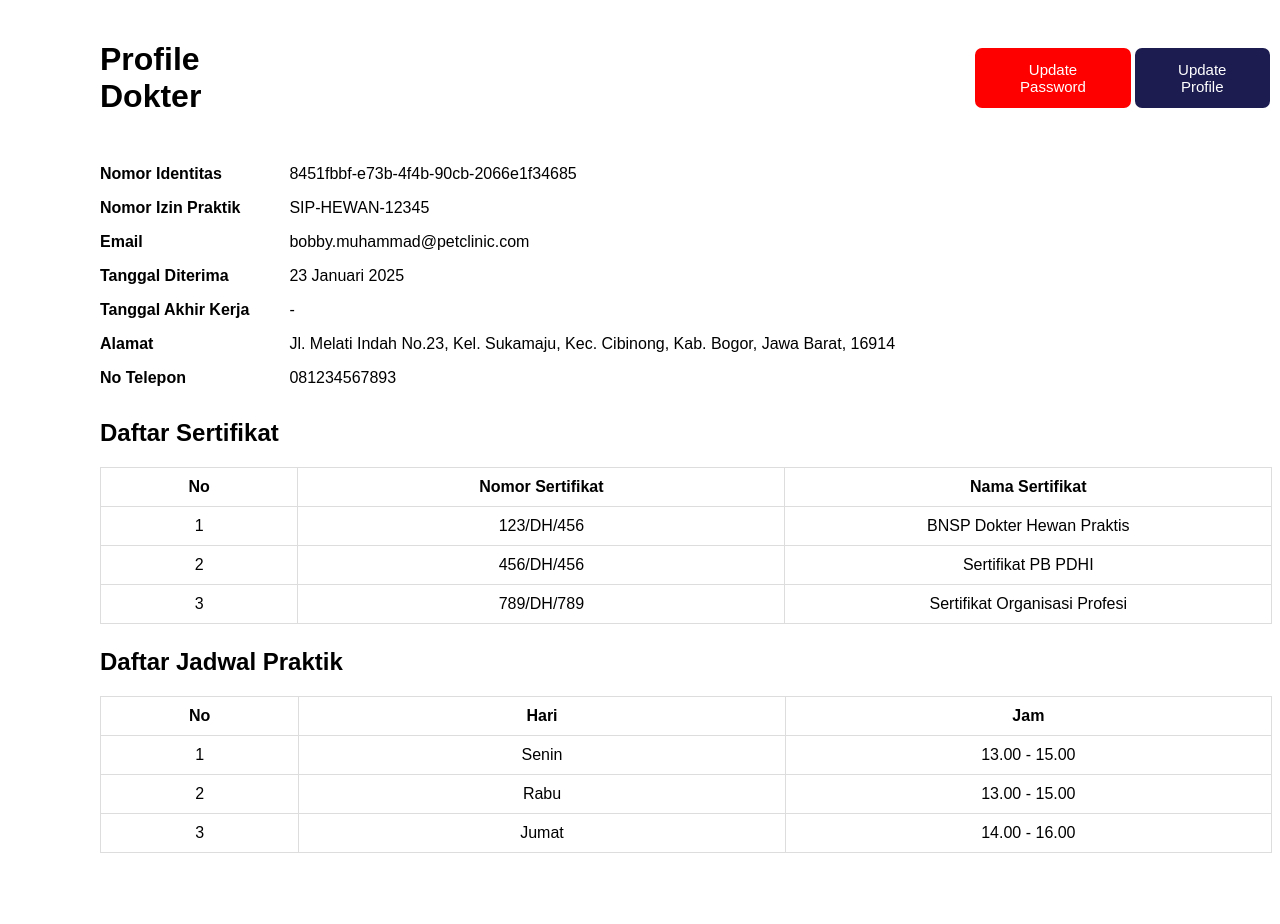
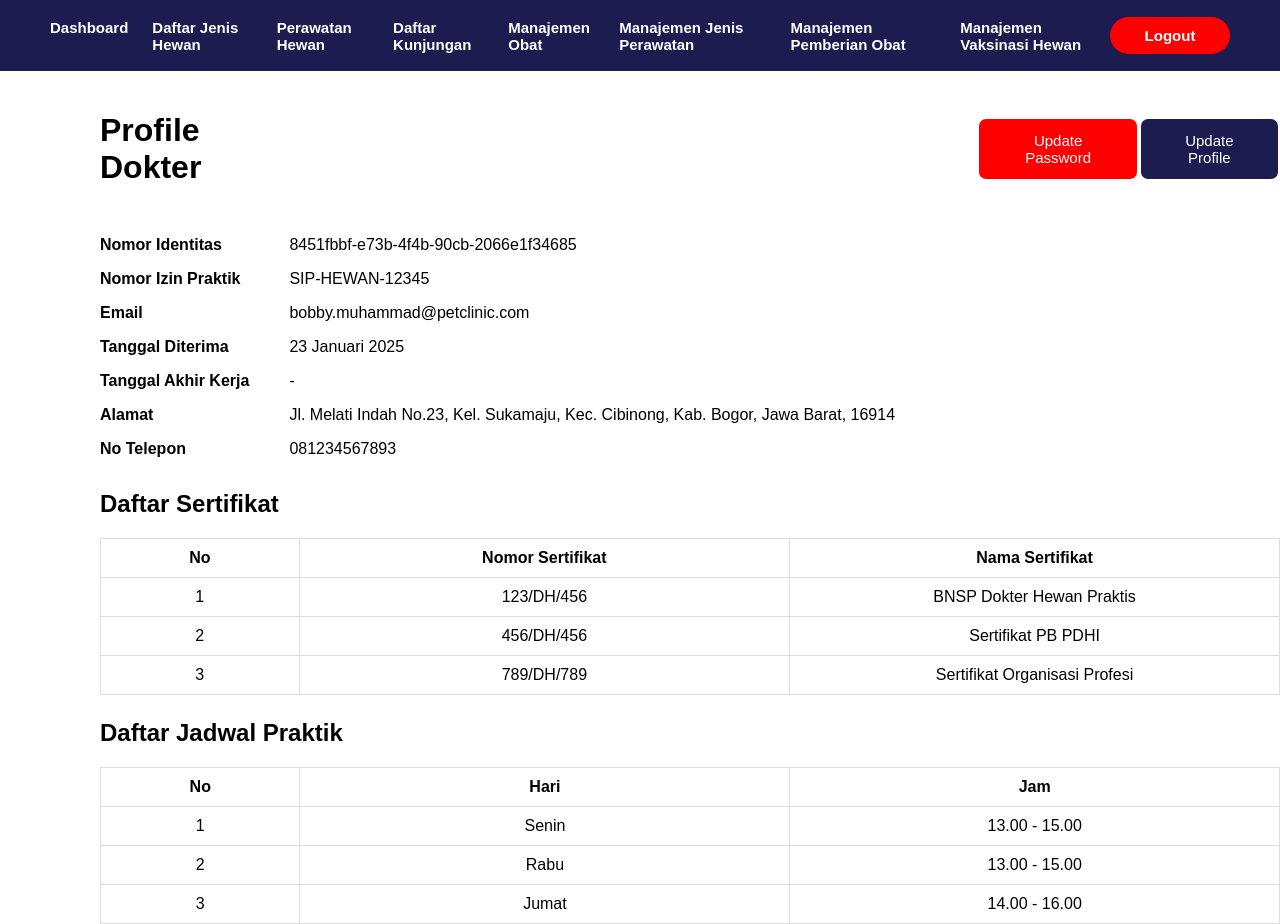
Before and after one commit to TK-Basdat-11/PetClinic_TK, a Django app: page /dashboard/dokter/ in a window 1280 px wide. Before the commit the page ends 853 px from the top, so only its background shows below. Run offline with Django 5.2, Linux system fonts and the light colour scheme.

Commit message:
Add navbar for dokter

```diff
--- a/dashboard/templates/dashboard/dashboard_dokter.html
+++ b/dashboard/templates/dashboard/dashboard_dokter.html
@@ -1,4 +1,5 @@
 <!DOCTYPE html>
+{% include 'components/navbar_dokter.html' %}
 <html lang="id">
 <head>
   <meta charset="UTF-8" />
@@ -6,12 +7,12 @@
   <style>
     body {
       font-family: Arial, sans-serif;
-      margin-left: 100px;
     }
     .profile-fdo table {
       border-collapse: separate;
       border-spacing: 0 8px;
       margin-top: 16px;
+      margin-left: 100px;
     }
     .profile-fdo th,
     .profile-fdo td {
@@ -52,6 +53,7 @@
     .table table {
       border-collapse: collapse;
       background-color: lightgray;
+      margin-left: 100px;
     }
     .table th,
     .table td {
@@ -68,7 +70,7 @@
 </head>
 <body>
   <div class="header">
-    <h1>Profile Dokter</h1>
+    <h1 style="margin-left: 100px;">Profile Dokter</h1>
     <a href="{% url 'dashboard:update_password' %}" class="button updatepassword">Update Password</a>
     <a class="button">Update Profile</a>
   </div>
@@ -107,7 +109,7 @@
   </div>
 
   <div class="table">
-    <h2>Daftar Sertifikat</h2>
+    <h2 style="margin-left: 100px;">Daftar Sertifikat</h2>
     <table>
         <tr>
             <th width="190">No</th>
@@ -133,7 +135,7 @@
   </div>
 
   <div class="table">
-    <h2>Daftar Jadwal Praktik</h2>
+    <h2 style="margin-left: 100px;">Daftar Jadwal Praktik</h2>
     <table>
         <tr>
             <th width="190">No</th>
--- a/manajemen_vaksin/templates/dokter/vaksin_dokter.html
+++ b/manajemen_vaksin/templates/dokter/vaksin_dokter.html
@@ -1,4 +1,5 @@
 <!DOCTYPE html>
+{% include 'components/navbar_dokter.html' %}
 <html lang="id">
 <head>
   <meta charset="UTF-8" />
--- /dev/null
+++ b/templates/components/navbar_dokter.html
@@ -0,0 +1,70 @@
+<!DOCTYPE html>
+<html lang="id">
+<head>
+  <meta charset="UTF-8">
+  <title>Dokter Navbar</title>
+  <style>
+    body {
+      font-family: Arial, sans-serif;
+      margin: 0;
+      padding: 0;
+    }
+    .navbar {
+      background-color: rgb(28, 28, 81);
+      padding: 12px 0;
+    }
+    .navbar .container {
+      display: flex;
+      align-items: center;
+      justify-content: space-between;
+      max-width: 1200px;
+      margin: 0 auto;
+      padding: 5px 50px;
+    }
+    .navbar .menu {
+      display: flex;
+      gap: 24px;
+      font-weight: bold;
+    }
+    .navbar a {
+      color: white;
+      text-decoration: none;
+      font-size: 15px;
+    }
+    .navbar a:hover {
+      text-decoration: underline;
+    }
+    .logout {
+      background-color: red;
+      border-radius: 100px;
+      width: 100px;
+      align-self: center;
+      padding: 10px;
+      font-weight: bold;
+      display: flex;
+      justify-content: center;
+      align-items: center;
+    }
+  </style>
+</head>
+
+<body>
+  <nav class="navbar">
+    <div class="container">
+      <div class="menu">
+        <a href="{% url 'dashboard:dashboard_dokter' %}">Dashboard</a>
+        <a href="#">Daftar Jenis Hewan</a>
+        <a href="#">Perawatan Hewan</a>
+        <a href="#">Daftar Kunjungan</a>
+        <a href="#">Manajemen Obat</a>
+        <a href="#">Manajemen Jenis Perawatan</a>
+        <a href="#">Manajemen Pemberian Obat</a>
+        <a href="{% url 'vaksin:vaksin_dokter' %}">Manajemen Vaksinasi Hewan</a>
+      </div>
+      <div class="menu">
+        <a href="#" class="logout">Logout</a>
+      </div>
+    </div>
+  </nav>
+</body>
+</html>
```
